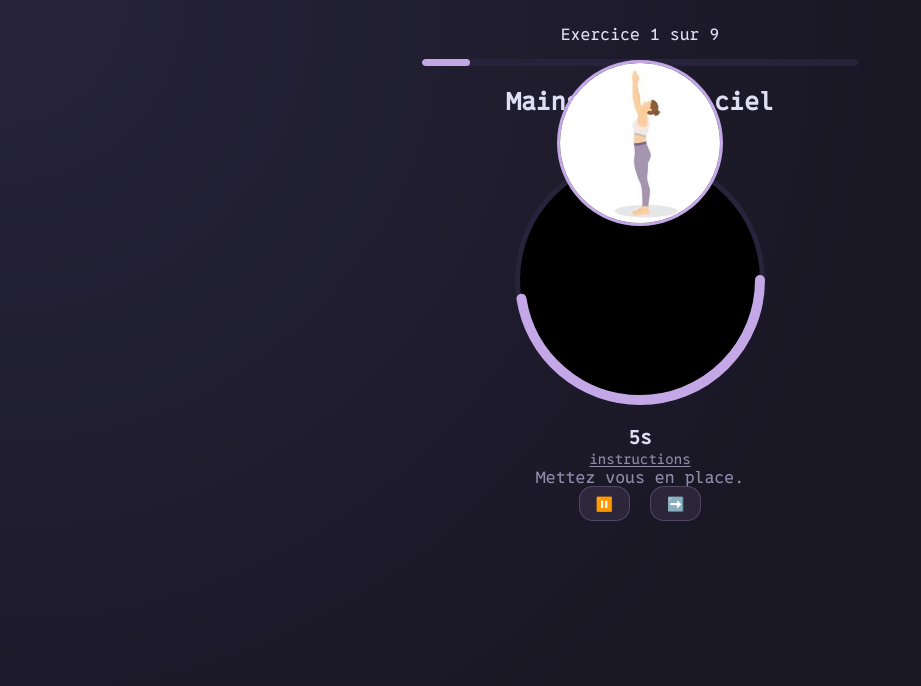
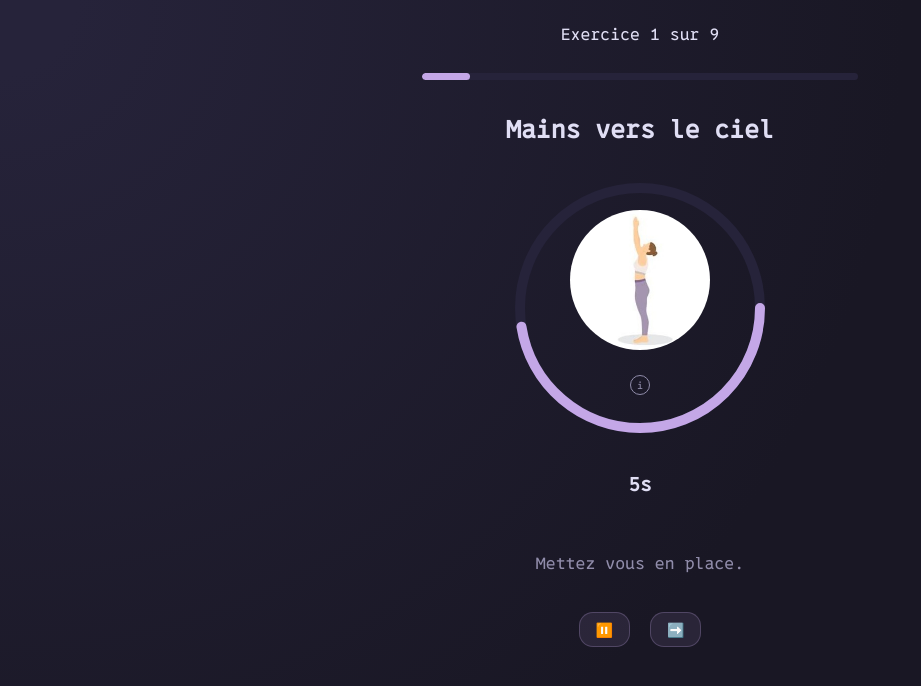
Before and after one commit to Tchoup7790/morning-streching, a Vue app: page /routine in a window 1280 px wide. Shown: the top 686 px of the page, without its empty margins (0-921 px from the left). Built offline with nearby package versions, Linux system fonts and the light colour scheme; the HTML template or start-up script is replaced by a standard one.

Commit message:
Update Arc Component

```diff
--- a/src/assets/main.css
+++ b/src/assets/main.css
@@ -14,7 +14,6 @@
   --rp-pine: #31748f;
   --rp-foam: #9ccfd8;
   --rp-iris: #c4a7e7;
-
   --radius: 14px;
   --transition: 0.25s ease;
 
@@ -94,18 +93,3 @@ button {
   justify-content: center;
   align-items: center;
 }
-
-/* Anchor */
-a {
-  display: inline-flex;
-  position: relative;
-
-  text-decoration: underline;
-  text-underline-offset: 2px;
-
-  font-size: 0.85rem;
-  font-family: inherit;
-
-  color: var(--rp-subtle);
-  text-transform: lowercase;
-}
--- a/src/components/arc-timer.vue
+++ b/src/components/arc-timer.vue
@@ -30,16 +30,23 @@
       />
     </svg>
 
-    <!-- Image placed in the center of the arc -->
-    <div class="image-wrapper">
-      <img :src="props.image" alt="" class="exercise-image" />
+    <div class="inner-circle">
+      <!-- Image placed in the center of the arc -->
+      <div class="image-wrapper">
+        <img :src="props.image" alt="" class="exercise-image" />
+
+        <!-- Opens the instruction drawer -->
+      </div>
+      <a
+        class="exercise-instructions"
+        href="#"
+        @click.prevent="emit('openDrawer')"
+        >i</a
+      >
     </div>
 
     <!-- Live countdown value -->
     <h3 class="timer-value">{{ state.remaining }}s</h3>
-
-    <!-- Opens the instruction drawer -->
-    <a href="#" @click.prevent="emit('openDrawer')">Instructions</a>
   </div>
 </template>
 
@@ -113,7 +120,9 @@ watch(
 );
 
 onMounted(() => {
-  useStagger(".arc-timer .timer-value, .arc-timer a", 0.3);
+  useStagger(
+    ".inner-circle .exercise-image, .inner-circle .exercise-instructions, .arc-timer .timer-value, .timer-svg .timer-bg",
+  );
 });
 
 onUnmounted(() => controls?.kill());
@@ -123,10 +132,7 @@ onUnmounted(() => controls?.kill());
 .timer-svg {
   display: block;
   padding: 20px 0;
-}
-
-.timer-value {
-  margin: 0;
+  overflow: visible;
 }
 
 .timer-bg {
@@ -135,29 +141,48 @@ onUnmounted(() => controls?.kill());
 
 .timer-progress {
   stroke: var(--color-primary);
+  fill: transparent;
   transition: stroke-dashoffset 0.25s linear;
 }
 
 .image-wrapper {
-  position: absolute;
-  top: 60px;
-  left: 50%;
-  transform: translateX(-50%);
-  width: 160px;
-  height: 160px;
-  border-radius: 50%;
-  overflow: hidden;
-  border: 3px solid var(--color-primary);
-  background: var(--rp-surface);
   display: flex;
   justify-content: center;
   align-items: center;
   z-index: 10;
 }
 
+.inner-circle {
+  position: absolute;
+  display: flex;
+  height: 210px;
+  flex-direction: column;
+  justify-content: space-around;
+  align-items: center;
+  top: 35px;
+  left: 50%;
+  transform: translateX(-50%);
+}
+
 .exercise-image {
-  width: 100%;
-  height: 100%;
+  position: relative;
   object-fit: cover;
+  width: 140px;
+  height: 140px;
+  border-radius: 50%;
+}
+
+.exercise-instructions {
+  position: relative;
+  display: flex;
+  justify-content: center;
+  align-items: center;
+  width: 18px;
+  height: 18px;
+  font-size: 10px;
+  text-decoration: none;
+  border: solid 1.2px var(--rp-subtle);
+  border-radius: 100%;
+  color: var(--rp-subtle);
 }
 </style>
--- a/src/components/custom-timer.vue
+++ b/src/components/custom-timer.vue
@@ -100,7 +100,7 @@ onMounted(() => {
 </script>
 
 <style lang="css" scoped>
-.container {
+.custom-timer {
   position: relative;
   display: flex;
   flex-direction: column;
@@ -114,7 +114,6 @@ onMounted(() => {
 
 .timer-status {
   color: var(--rp-subtle);
-  margin: 0;
 }
 
 .timer-handler {
--- a/src/views/exercise-view.vue
+++ b/src/views/exercise-view.vue
@@ -73,6 +73,7 @@ onMounted(() => {
   background: var(--rp-overlay);
   border-radius: 999px;
   overflow: hidden;
+  margin: 14px 0;
 }
 
 .progress-bar {
```
